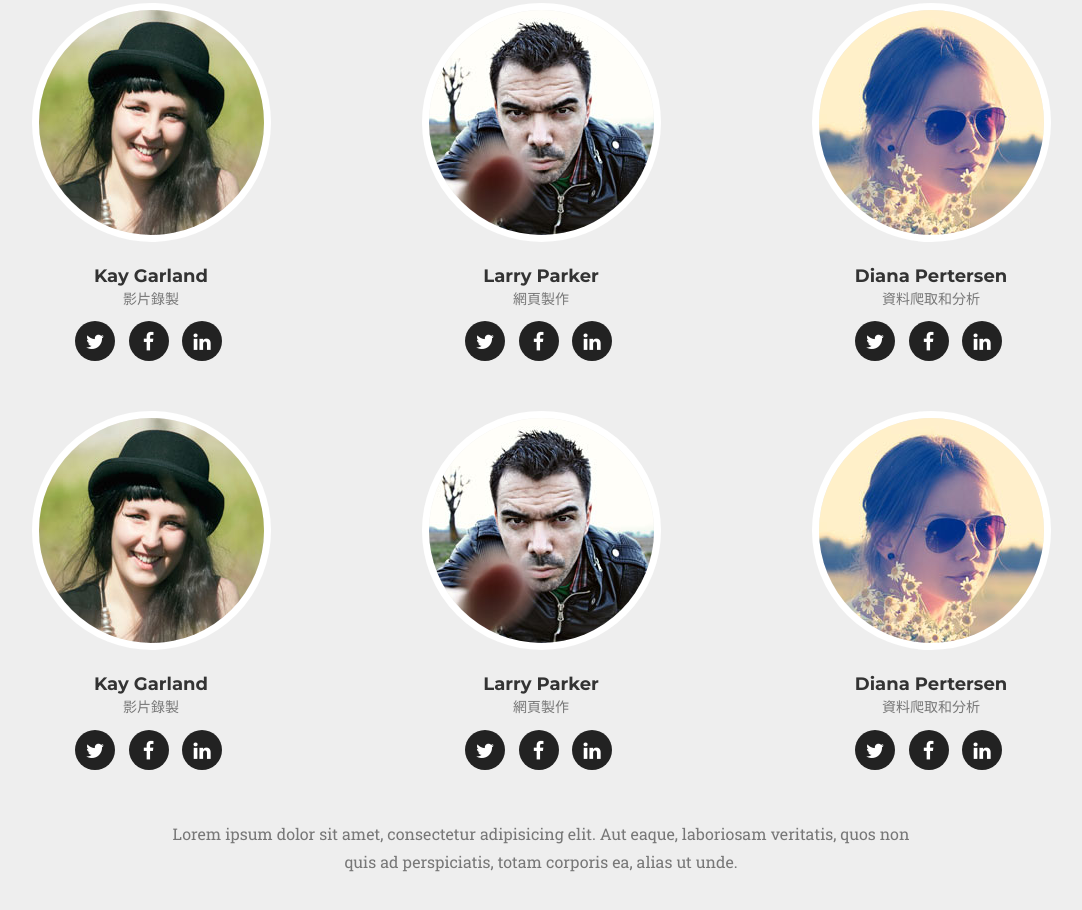
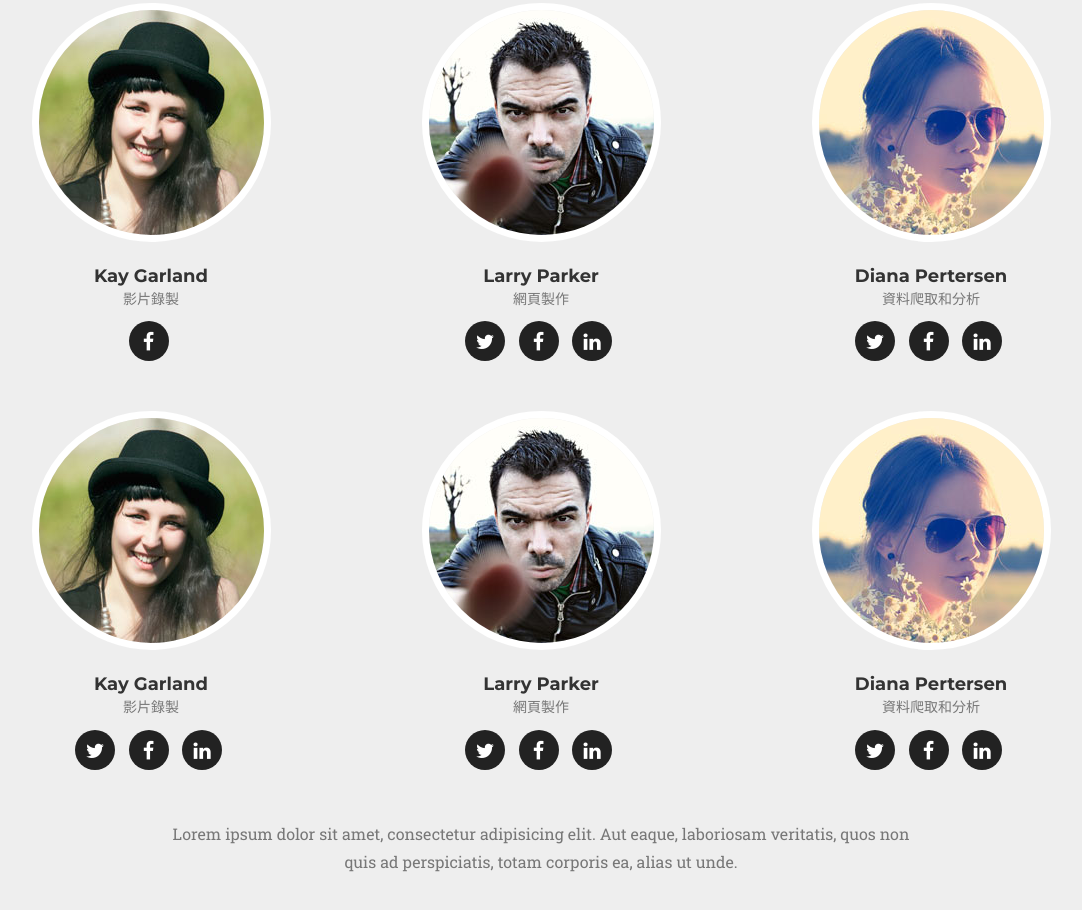
Before and after one commit to tracy0412/final2, a website: page index.html in a window 1280 px wide. Shown: the part 3412-4322 px from the top of the page, without its empty margins (99-1181 px from the left). Drawn offline with nearby package versions, Linux system fonts and the light colour scheme; a web font is replaced by a local one.

Commit message:
砍twitter Li

```diff
--- a/index.html
+++ b/index.html
@@ -314,11 +314,7 @@
                         <h4>Kay Garland</h4>
                         <p class="text-muted">影片錄製</p>
                         <ul class="list-inline social-buttons">
-                            <li><a href="#"><i class="fa fa-twitter"></i></a>
-                            </li>
                             <li><a href="#"><i class="fa fa-facebook"></i></a>
-                            </li>
-                            <li><a href="#"><i class="fa fa-linkedin"></i></a>
                             </li>
                         </ul>
                     </div>
```
